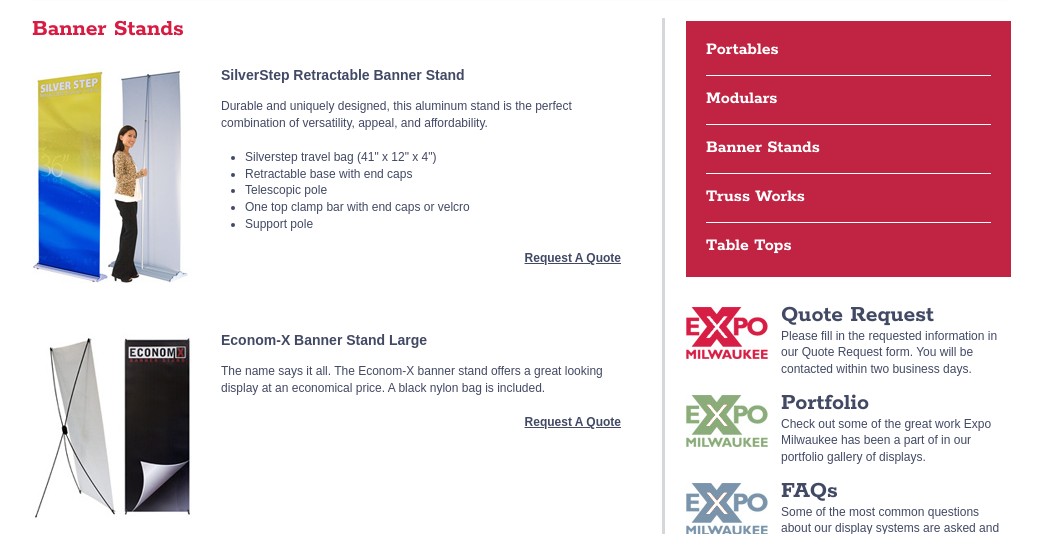
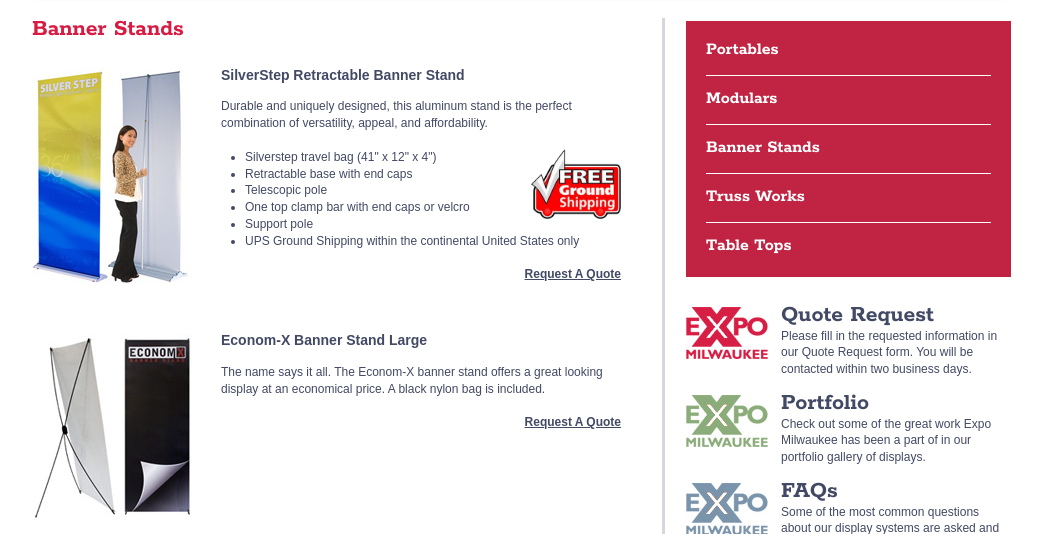
Before and after one commit to foresitegroup/Expo, a PHP site: page /banner-stands.php in a window 1280 px wide. Shown: the part 312-846 px from the top of the page, without its empty margins (121-1163 px from the left). Run offline with PHP 8.4, Linux system fonts and the light colour scheme; data that the repository does not hold is empty.

Commit message:
Add free shipping to product

```diff
--- a/banner-stands.php
+++ b/banner-stands.php
@@ -12,14 +12,19 @@
   <h4>SilverStep Retractable Banner Stand</h4><br>
   Durable and uniquely designed, this aluminum stand is the perfect combination of versatility, appeal, and affordability.<br>
   <br>
+
+  <img src="images/free-ground-shipping.png" alt="" style="float: right; width: 90px; height: auto;">
+
   <ul>
     <li>Silverstep travel bag (41" x 12" x 4")</li>
     <li>Retractable base with end caps</li>
     <li>Telescopic pole</li>
     <li>One top clamp bar with end caps or velcro</li>
     <li>Support pole</li>
+    <li>UPS Ground Shipping within the continental United States only</li>
   </ul>
   <br>
+
   <a href="quote-request.php">Request A Quote</a>
 </div>
 
```
Also changed, not shown: images/free-ground-shipping.png (added).
